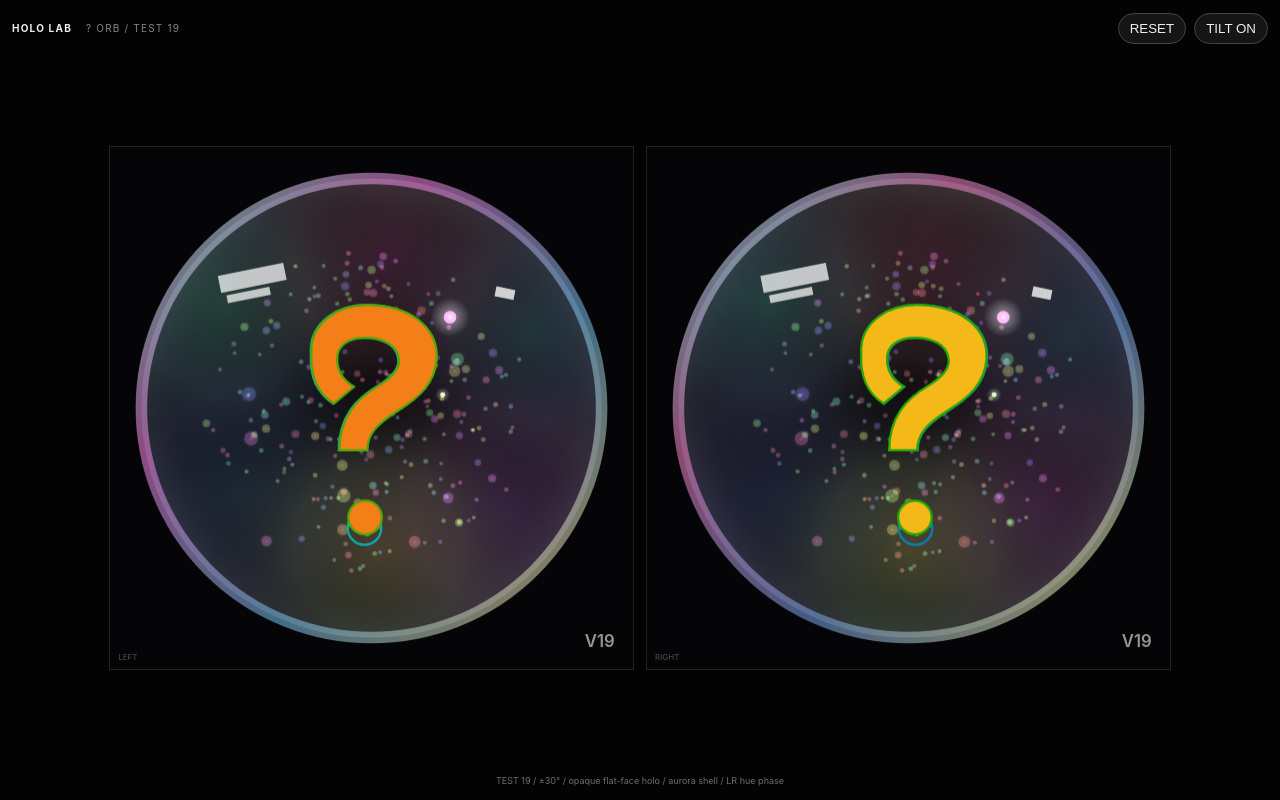
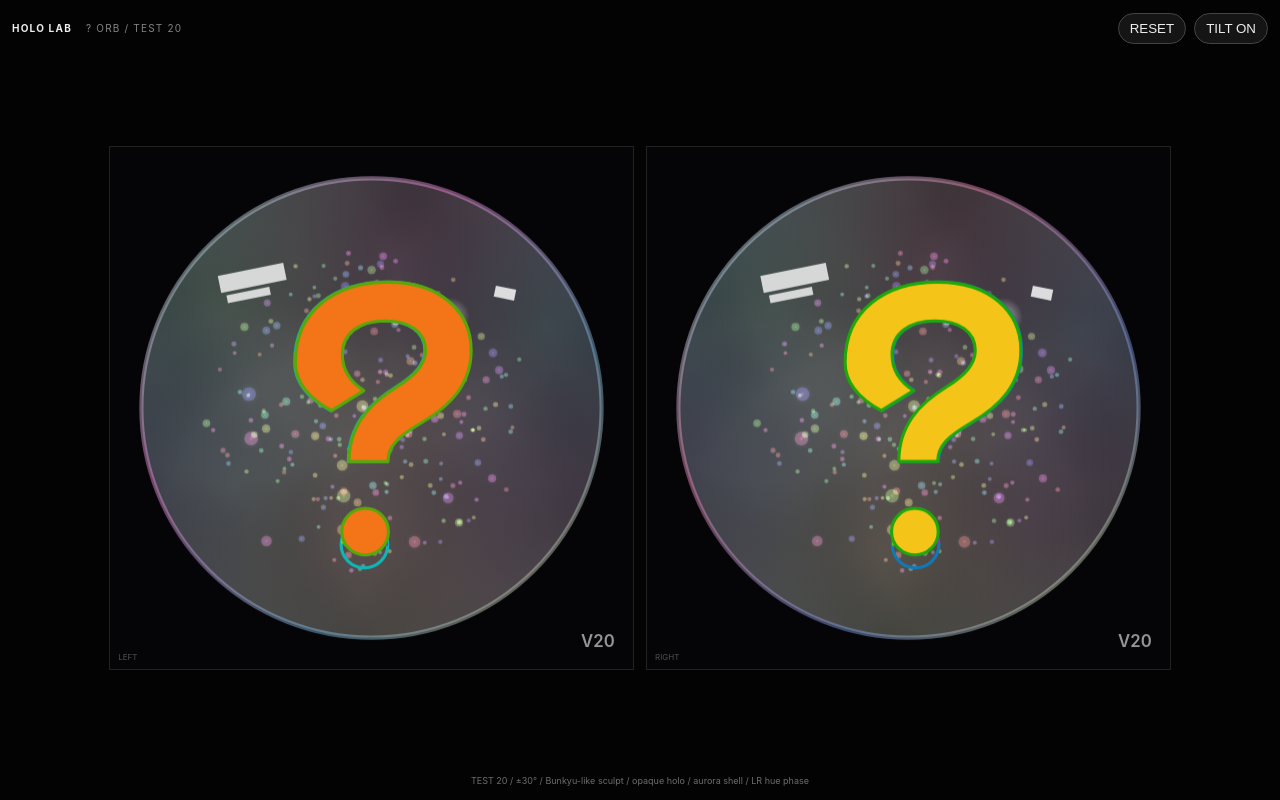
Before and after one commit to MossyRain/holo-lab, a plain HTML site: page sp-test/index.html in a window 1280 px wide. Drawn offline with Linux system fonts and the light colour scheme; animation ran at ten frames a second.

Commit message:
Add files via upload

```diff
--- a/sp-test/app.js
+++ b/sp-test/app.js
@@ -1,5 +1,5 @@
 (()=>{
-const VERSION="19";
+const VERSION="20";
 const C=[L,R], MAX=Math.PI/6, T=Math.PI*2;
 let tx=0,ty=0,ax=0,ay=0,rg=0,rb=0,bg=0,bb=0,have=0,drag=0,lx=0,ly=0;
 const cl=(v,a,b)=>Math.max(a,Math.min(b,v)), fr=v=>v-Math.floor(v);
@@ -16,20 +16,24 @@ function pr(p,w,h,e){let z=p[2]+3.5,f=Math.min(w,h)*1.28;return[w/2+(p[0]+e*.035
    wide hook, short lower stem, thick graphic construction.
    no bevel, no taper. */
 function qp(g){
+  /* TEST20: Toppan-Bunkyu-Midashi-Gothic-EB-like proportions, not a font glyph.
+     Broad horizontal hook, heavy stroke, short terminal stem. */
   g.beginPath();
-  g.moveTo(-.48,.48);
-  g.bezierCurveTo(-.50,.77,-.23,.95,.10,.92);
-  g.bezierCurveTo(.44,.89,.66,.70,.64,.43);
-  g.bezierCurveTo(.62,.22,.49,.10,.30,-.02);
-  g.bezierCurveTo(.11,-.14,.02,-.23,.02,-.38);
-  g.lineTo(-.23,-.38);
-  g.bezierCurveTo(-.23,-.08,-.08,.08,.12,.20);
-  g.bezierCurveTo(.25,.28,.32,.36,.30,.45);
-  g.bezierCurveTo(.28,.57,.15,.63,.00,.63);
-  g.bezierCurveTo(-.15,.63,-.25,.56,-.25,.44);
-  g.bezierCurveTo(-.25,.34,-.20,.25,-.10,.19);
-  g.lineTo(-.28,.04);
-  g.bezierCurveTo(-.42,.13,-.49,.28,-.48,.48);
+  // outer silhouette, clockwise from lower-left of hook
+  g.moveTo(-.52,.34);
+  g.bezierCurveTo(-.52,.73,-.22,.94,.17,.94);
+  g.bezierCurveTo(.56,.94,.79,.72,.79,.43);
+  g.bezierCurveTo(.79,.18,.64,.02,.42,-.11);
+  g.bezierCurveTo(.25,-.21,.17,-.28,.17,-.40);
+  g.lineTo(-.12,-.40);
+  g.bezierCurveTo(-.12,-.13,.03,.03,.24,.16);
+  g.bezierCurveTo(.38,.25,.45,.33,.45,.43);
+  g.bezierCurveTo(.45,.57,.33,.65,.15,.65);
+  g.bezierCurveTo(-.04,.65,-.17,.56,-.17,.40);
+  g.bezierCurveTo(-.17,.29,-.12,.20,-.01,.13);
+  // inner return makes the hook thick and graphic rather than tubular
+  g.lineTo(-.25,-.02);
+  g.bezierCurveTo(-.43,.08,-.52,.20,-.52,.34);
   g.closePath();
 }
 
@@ -49,71 +53,71 @@ for(let i=0;i<250;i++){
    highlights have crisp boundaries and move with viewpoint. */
 function shell(g,w,h,e){
   let cx=w*.5,cy=h*.5,R=Math.min(w,h)*.44;
-  let eyePhase=e*.022; // slight LR optical phase difference
+  let eyePhase=e*.026;
 
   g.save();
   g.beginPath();g.arc(cx,cy,R,0,T);g.clip();
 
-  // faint dark body
-  let base=g.createRadialGradient(cx,cy,R*.05,cx,cy,R);
-  base.addColorStop(0,"rgba(0,0,0,0)");
-  base.addColorStop(.60,"rgba(10,12,18,.02)");
-  base.addColorStop(.83,"rgba(95,105,125,.08)");
-  base.addColorStop(1,"rgba(160,170,195,.18)");
+  // Transparent core + softly milky shell body. Avoid a white/gray glass-ball read.
+  let base=g.createRadialGradient(cx,cy,R*.08,cx,cy,R);
+  base.addColorStop(0,"rgba(5,7,12,.00)");
+  base.addColorStop(.52,"rgba(12,15,23,.015)");
+  base.addColorStop(.76,"rgba(90,105,125,.045)");
+  base.addColorStop(1,"rgba(150,165,188,.10)");
   g.fillStyle=base;g.fillRect(cx-R,cy-R,R*2,R*2);
 
-  // aurora-sheet patches: intentionally large and gentle
+  // Broad 2D aurora-sheet fields. Large, low-contrast patches rather than a rainbow rim.
   const blobs=[
-    [-.62,-.52,.46,.24],[.03,-.70,.92,.22],[.62,-.33,.55,.20],
-    [-.63,.40,.60,.19],[.02,.68,.15,.25],[.64,.50,.80,.21]
+    [-.60,-.52,.42,.22,1.05],[.02,-.72,.94,.19,1.15],[.66,-.35,.55,.18,.95],
+    [-.68,.42,.62,.18,1.02],[-.04,.70,.12,.22,1.18],[.65,.54,.82,.17,1.00]
   ];
   for(let i=0;i<blobs.length;i++){
-    let [bx,by,ph,op]=blobs[i];
-    let shiftX=Math.sin(ax*2.1+i*.8+eyePhase*8)*R*.08;
-    let shiftY=Math.cos(ay*2.0+i*.7-eyePhase*6)*R*.07;
-    let x=cx+bx*R+shiftX,y=cy+by*R+shiftY;
-    let rr=R*(.78+(i%2)*.09);
+    let [bx,by,ph,op,sz]=blobs[i];
+    let x=cx+bx*R+Math.sin(ax*1.7+i*.91+eyePhase*7)*R*.10;
+    let y=cy+by*R+Math.cos(ay*1.6+i*.73-eyePhase*5)*R*.09;
+    let rr=R*sz;
     let gr=g.createRadialGradient(x,y,0,x,y,rr);
-    let hp=ph + ax*.23 + ay*.10 + eyePhase;
-    gr.addColorStop(0,hsv(hp,.52,.95,op));
-    gr.addColorStop(.48,hsv(hp+.08,.40,.95,op*.52));
+    let hp=ph+ax*.16+ay*.09+eyePhase;
+    gr.addColorStop(0,hsv(hp,.34,.98,op));
+    gr.addColorStop(.38,hsv(hp+.055,.28,.98,op*.70));
+    gr.addColorStop(.72,hsv(hp+.11,.22,.97,op*.30));
     gr.addColorStop(1,"rgba(0,0,0,0)");
     g.fillStyle=gr;g.fillRect(cx-R,cy-R,R*2,R*2);
   }
-  g.restore();
 
-  // colored rim, not white
-  g.save();
-  g.beginPath();g.arc(cx,cy,R,0,T);
-  g.lineWidth=R*.050;
-  let rim=g.createLinearGradient(cx-R,cy-R,cx+R,cy+R);
-  let rp=ax*.20+ay*.08+eyePhase;
-  rim.addColorStop(0,hsv(.46+rp,.55,.94,.70));
-  rim.addColorStop(.30,hsv(.88+rp,.46,.95,.56));
-  rim.addColorStop(.63,hsv(.58+rp,.48,.95,.52));
-  rim.addColorStop(1,hsv(.12+rp,.54,.95,.70));
-  g.strokeStyle=rim;g.stroke();
-  g.restore();
+  // A faint complementary wash across the sphere keeps the aurora from reading only as an outline.
+  let wash=g.createLinearGradient(cx-R*.9,cy-R*.8,cx+R*.85,cy+R*.75);
+  let wp=ax*.12-ay*.08+eyePhase;
+  wash.addColorStop(0,hsv(.46+wp,.26,.98,.055));
+  wash.addColorStop(.36,hsv(.92+wp,.22,.98,.045));
+  wash.addColorStop(.70,hsv(.63+wp,.24,.98,.045));
+  wash.addColorStop(1,hsv(.13+wp,.24,.98,.050));
+  g.fillStyle=wash;g.fillRect(cx-R,cy-R,R*2,R*2);
 
-  // crisp window-like highlight, viewpoint-driven
-  let hx=cx-R*.50 + (ax/MAX)*R*.22 + e*R*.012;
-  let hy=cy-R*.56 + (ay/MAX)*R*.18;
-  g.save();
-  g.translate(hx,hy);
-  g.rotate(-.20 + ax*.34);
-  g.fillStyle="rgba(255,255,255,.72)";
+  // Crisp, bounded reflections. They are clipped to the sphere and move with viewpoint.
+  let hx=cx-R*.50+(ax/MAX)*R*.24+e*R*.012;
+  let hy=cy-R*.56+(ay/MAX)*R*.18;
+  g.save();g.translate(hx,hy);g.rotate(-.20+ax*.34);
+  g.fillStyle="rgba(255,255,255,.78)";
   g.fillRect(-R*.15,-R*.045,R*.29,R*.075);
   g.fillRect(-R*.13,R*.045,R*.19,R*.035);
   g.restore();
 
-  // compact sharp secondary highlight
-  let sx=cx+R*.58-(ax/MAX)*R*.16, sy=cy-R*.50-(ay/MAX)*R*.12;
-  g.save();
-  g.translate(sx,sy);
-  g.rotate(.20-ay*.4);
-  g.fillStyle="rgba(255,255,255,.78)";
-  g.fillRect(-R*.042,-R*.022,R*.084,R*.044);
+  let sx=cx+R*.58-(ax/MAX)*R*.17, sy=cy-R*.50-(ay/MAX)*R*.13;
+  g.save();g.translate(sx,sy);g.rotate(.20-ay*.4);
+  g.fillStyle="rgba(255,255,255,.82)";
+  g.fillRect(-R*.045,-R*.024,R*.090,R*.048);
   g.restore();
+  g.restore();
+
+  // Thin colored optical edge only; aurora itself lives on the shell surface above.
+  g.save();g.beginPath();g.arc(cx,cy,R,0,T);g.lineWidth=R*.018;
+  let rim=g.createLinearGradient(cx-R,cy-R,cx+R,cy+R),rp=ax*.18+ay*.07+eyePhase;
+  rim.addColorStop(0,hsv(.46+rp,.48,.96,.52));
+  rim.addColorStop(.34,hsv(.90+rp,.42,.96,.45));
+  rim.addColorStop(.68,hsv(.59+rp,.44,.96,.42));
+  rim.addColorStop(1,hsv(.13+rp,.46,.96,.50));
+  g.strokeStyle=rim;g.stroke();g.restore();
 }
 
 function inc(g,w,h,e){
@@ -146,54 +150,65 @@ function inc(g,w,h,e){
    Extrusion is straight: same 2D shape at front/back, no bulge/bevel/taper.
    Front/back boundaries both carry thick holo edge lines. */
 function ques(g,w,h,e){
-  const hue=fr(.10+(ax/MAX)*.72+(ay/MAX)*.43+e*.022);
-  const S=Math.min(w,h)*.31/1.45;
-  const zBack=-.16,zFront=.16;
+  const hue=fr(.10+(ax/MAX)*.72+(ay/MAX)*.43+e*.030);
+  // TEST20: ~1.2x TEST19 apparent size.
+  const S=Math.min(w,h)*.372/1.45;
+  // straight extrusion; no bevel and no taper
+  const zBack=-.18,zFront=.18;
   const back=pr(rot([0,0,zBack]),w,h,e), front=pr(rot([0,0,zFront]),w,h,e);
-  const stemW=.25*S;
+  const stemW=.29*S;
   const edgeW=stemW*.08;
 
-  // side body: many identical silhouettes, same U-gradient phase through depth
-  const slices=22;
+  // Rear B-rep boundary FIRST, so solid side/front geometry correctly occludes hidden portions.
+  g.save();g.translate(back[0],back[1]);g.scale(S,-S);
+  qp(g);g.lineJoin="round";g.lineCap="round";g.lineWidth=edgeW/S;
+  g.strokeStyle=hsv(hue+.43,.92,.72);g.stroke();g.restore();
+
+  // Straight side extrusion. U-like color variation is carried along the silhouette,
+  // while each visible local face reads as a solid holo color rather than transparent plastic.
+  const slices=28;
   for(let k=0;k<slices;k++){
-    let t=k/(slices-1), z=zBack+(zFront-zBack)*t, q=pr(rot([0,0,z]),w,h,e);
+    let t=k/(slices-1),z=zBack+(zFront-zBack)*t,q=pr(rot([0,0,z]),w,h,e);
     g.save();g.translate(q[0],q[1]);g.scale(S,-S);
-    let ug=g.createConicGradient(-Math.PI*.62+(ax/MAX)*.90-(ay/MAX)*.24,-.02,.40);
-    let phase=fr(hue+.08);
-    for(let j=0;j<=14;j++){let u=j/14;ug.addColorStop(u,hsv(phase+u*.92,.92,.78));}
+    let ug=g.createLinearGradient(-.58,.10,.78,.10);
+    let phase=fr(hue+.12+(ax/MAX)*.10);
+    ug.addColorStop(0,hsv(phase+.00,.91,.82));
+    ug.addColorStop(.28,hsv(phase+.18,.92,.80));
+    ug.addColorStop(.56,hsv(phase+.38,.92,.80));
+    ug.addColorStop(.80,hsv(phase+.60,.92,.80));
+    ug.addColorStop(1,hsv(phase+.82,.91,.82));
     g.fillStyle=ug;qp(g);g.fill();g.restore();
   }
 
-  // rear boundary / B-rep edge
-  g.save();g.translate(back[0],back[1]);g.scale(S,-S);
-  qp(g);g.lineWidth=edgeW/S;g.strokeStyle=hsv(hue+.43,.94,.70);g.stroke();g.restore();
-
-  // front plane is opaque and UNIFORM
+  // Front plane: one uniform opaque holo color at any instant.
   g.save();g.translate(front[0],front[1]);g.scale(S,-S);
   qp(g);g.fillStyle=hsv(hue,.90,.96);g.fill();
-  g.lineWidth=edgeW/S;g.strokeStyle=hsv(hue+.18,.96,.66);g.stroke();g.restore();
+  g.lineJoin="round";g.lineCap="round";g.lineWidth=edgeW/S;
+  g.strokeStyle=hsv(hue+.18,.95,.66);g.stroke();g.restore();
 
-  // dot = straight cylinder; diameter = 1.2 x stem width; depth = same as diameter.
-  const dotD=stemW*1.2, rr=dotD*.5;
-  const y0=-.60;
-  const db=pr(rot([0,y0,zBack]),w,h,e), df=pr(rot([0,y0,zFront]),w,h,e);
-
-  // cylinder side as tangent quad
+  // Dot: diameter 1.2x stem width, depth equals its diameter in the same object scale.
+  const dotD=stemW*1.2,rr=dotD*.5;
+  const y0=-.68;
+  // make extrusion depth of dot visually/structurally equal to its diameter
+  const dz=(dotD/S)*.5;
+  const db=pr(rot([0,y0,-dz]),w,h,e),df=pr(rot([0,y0,dz]),w,h,e);
   let vx=df[0]-db[0],vy=df[1]-db[1],vl=Math.hypot(vx,vy)||1;
   let px=-vy/vl*rr,py=vx/vl*rr;
-  g.beginPath();
-  g.moveTo(db[0]+px,db[1]+py);g.lineTo(df[0]+px,df[1]+py);
+
+  // rear circular B-rep edge first
+  g.beginPath();g.arc(db[0],db[1],rr,0,T);g.lineWidth=edgeW;
+  g.strokeStyle=hsv(hue+.43,.92,.72);g.stroke();
+
+  // opaque cylindrical side
+  g.beginPath();g.moveTo(db[0]+px,db[1]+py);g.lineTo(df[0]+px,df[1]+py);
   g.lineTo(df[0]-px,df[1]-py);g.lineTo(db[0]-px,db[1]-py);g.closePath();
-  g.fillStyle=hsv(hue+.34,.92,.76);g.fill();
+  let dg=g.createLinearGradient(db[0]-rr,db[1],db[0]+rr,db[1]);
+  dg.addColorStop(0,hsv(hue+.12,.92,.80));dg.addColorStop(.5,hsv(hue+.43,.92,.78));dg.addColorStop(1,hsv(hue+.72,.92,.80));
+  g.fillStyle=dg;g.fill();
 
-  // rear edge
-  g.beginPath();g.arc(db[0],db[1],rr,0,T);
-  g.lineWidth=edgeW;g.strokeStyle=hsv(hue+.43,.94,.70);g.stroke();
-
-  // front face uniform + edge
-  g.beginPath();g.arc(df[0],df[1],rr,0,T);
-  g.fillStyle=hsv(hue,.90,.96);g.fill();
-  g.lineWidth=edgeW;g.strokeStyle=hsv(hue+.18,.96,.66);g.stroke();
+  // front face uniform + explicit boundary
+  g.beginPath();g.arc(df[0],df[1],rr,0,T);g.fillStyle=hsv(hue,.90,.96);g.fill();
+  g.lineWidth=edgeW;g.strokeStyle=hsv(hue+.18,.95,.66);g.stroke();
 }
 
 function setup(c,e){
--- a/sp-test/index.html
+++ b/sp-test/index.html
@@ -1,11 +1,11 @@
 <!doctype html><meta charset=utf-8><meta name=viewport content="width=device-width,initial-scale=1,viewport-fit=cover,user-scalable=no">
 <link rel=stylesheet href="style.css?v=19">
 <div id=app>
-<header><b>HOLO LAB</b><span>? ORB / TEST 19</span><div><button id=reset>RESET</button><button id=motion>TILT ON</button></div></header>
+<header><b>HOLO LAB</b><span>? ORB / TEST 20</span><div><button id=reset>RESET</button><button id=motion>TILT ON</button></div></header>
 <main>
 <section><canvas id=L></canvas><small>LEFT</small></section>
 <section><canvas id=R></canvas><small>RIGHT</small></section>
 </main>
-<footer>TEST 19 / ±30° / opaque flat-face holo / aurora shell / LR hue phase</footer>
+<footer>TEST 20 / ±30° / Bunkyu-like sculpt / opaque holo / aurora shell / LR hue phase</footer>
 </div>
 <script src="app.js?v=19"></script>
```
Also changed, not shown: sp-test/README.txt.
